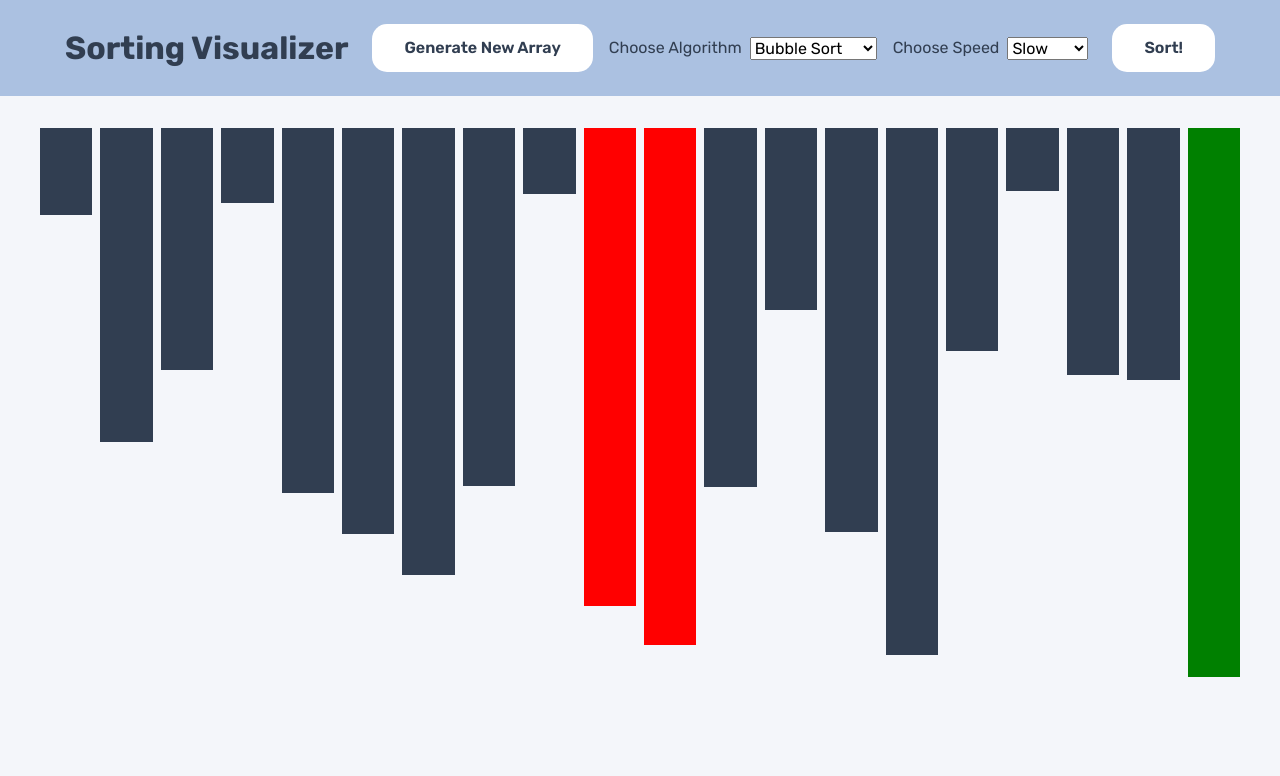
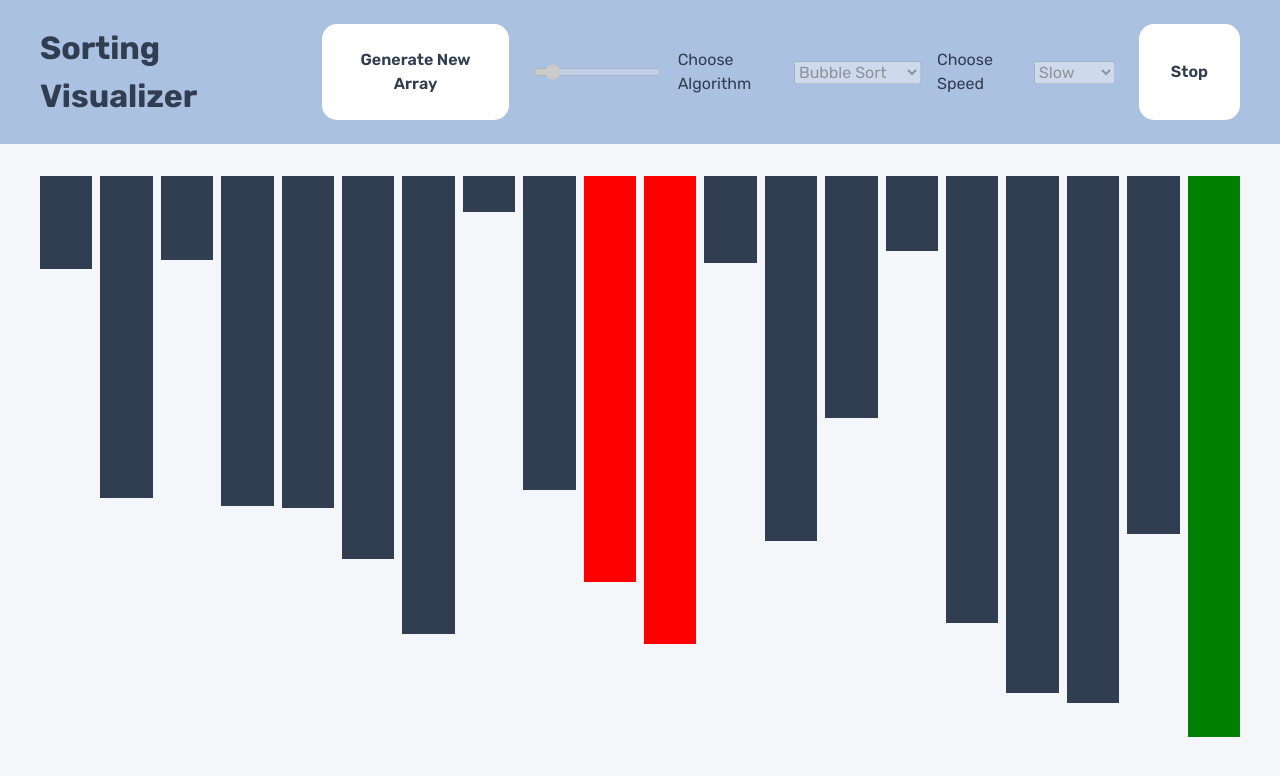
Before and after one commit to Mckaay/sorting-visualizer, a Vue app: page / in a window 1280 px wide. Both pictures are taken after a click on the button "Sort!". Shown: the top 776 px of the page. Built offline with nearby package versions, Linux system fonts and the light colour scheme.

Commit message:
Dynamic width, Array sizing button, and stop sorting logic

```diff
--- a/src/App.vue
+++ b/src/App.vue
@@ -5,8 +5,6 @@ import Footer from "@/components/Footer.vue";
 import {useSortingVisualizerStore} from "@/stores/sortingVisualizer.js";
 
 const sortingVisualizerStore = useSortingVisualizerStore();
-
-sortingVisualizerStore.generateNewArray(10);
 </script>
 
 <template>
--- a/src/components/Bar.vue
+++ b/src/components/Bar.vue
@@ -1,20 +1,11 @@
 <script setup>
 import {useSortingVisualizerStore} from "@/stores/sortingVisualizer.js";
-import {onMounted, ref} from "vue";
+import {onBeforeMount, onMounted, ref} from "vue";
 
 const { bar } = defineProps(['bar']);
 const sortingVisualizerStore = useSortingVisualizerStore();
 
 const barWidth = ref(0);
-
-onMounted(() => {
-  const barContainer = document.querySelector('.bar-container');
-  const barContainerWidth = barContainer.offsetWidth;
-  const arrayLength = sortingVisualizerStore.array.length;
-  const gapSpace = (arrayLength - 1) * 8;
-
-  barWidth.value = (barContainerWidth - gapSpace) / arrayLength;
-})
 
 const barClasses = (bar) => {
   return {
@@ -29,13 +20,16 @@ const barClasses = (bar) => {
 </script>
 
 <template>
-  <div class="bar" :class="barClasses(bar)"  :style="{ height: `${bar.number}px`, width: `${barWidth}px` }"></div>
-</template>
+  <div
+      class="bar"
+      :class="barClasses(bar)"
+      :style="`--bar-width: ${sortingVisualizerStore.barWidth}px; height: ${bar.number}px;`"
+  ></div></template>
 
 
 <style scoped>
   .bar {
-    width: 20px;
+    width: var(--bar-width);
     background-color: var(--color-dark-navy);
   }
 
--- a/src/components/Button.vue
+++ b/src/components/Button.vue
@@ -21,4 +21,12 @@
     cursor: pointer;
     background-color: var(--color-light-gray);
   }
+
+  .primary:disabled {
+    pointer-events: none;
+  }
+
+  button:disabled {
+    cursor: not-allowed;
+  }
 </style>
--- a/src/components/Header.vue
+++ b/src/components/Header.vue
@@ -2,6 +2,7 @@
 import { useSortingVisualizerStore } from '@/stores/sortingVisualizer.js';
 import Select from './Select.vue';
 import Button from './Button.vue';
+import {ref} from "vue";
 
 const sortingVisualizerStore = useSortingVisualizerStore();
 
@@ -12,6 +13,12 @@ const updateAlgorithm = (value) => {
 const updateSpeed = (value) => {
   sortingVisualizerStore.currentSpeedSelected = value;
 };
+
+
+const updateSize = (event) => {
+  sortingVisualizerStore.arraySize = event.target.value;
+  sortingVisualizerStore.generateNewArray();
+}
 </script>
 
 <template>
@@ -20,7 +27,10 @@ const updateSpeed = (value) => {
       <div class="wrapper">
         <h1>Sorting Visualizer</h1>
         <div class="options-wrapper">
-          <Button @click="sortingVisualizerStore.generateNewArray(20)" text="Generate New Array" />
+          <div class="wrapper">
+            <Button :disabled="sortingVisualizerStore.currentlySorting" @click="sortingVisualizerStore.generateNewArray(20)" text="Generate New Array" />
+            <input @change="updateSize" :disabled="sortingVisualizerStore.currentlySorting" type="range" min="10" max="100" value="20">
+          </div>
           <Select
               label="Choose Algorithm"
               name="algorithm"
@@ -34,7 +44,8 @@ const updateSpeed = (value) => {
               @change="updateSpeed"
           />
         </div>
-        <Button @click="sortingVisualizerStore.startSorting()" text="Sort!" />
+        <Button v-if="!sortingVisualizerStore.currentlySorting" :disabled="sortingVisualizerStore.currentlySorting  || sortingVisualizerStore.sorted" @click="sortingVisualizerStore.startSorting()" text="Sort!" />
+        <Button v-else @click="sortingVisualizerStore.currentlySorting = false" text="Stop" />
       </div>
     </div>
   </header>
--- a/src/components/Select.vue
+++ b/src/components/Select.vue
@@ -1,8 +1,11 @@
 <script setup>
+import {useSortingVisualizerStore} from "@/stores/sortingVisualizer.js";
+
 const props = defineProps(['name', 'label', 'options']);
 const emit = defineEmits(['change']);
 
-// Emit selected value on change
+const sortingVisualizerStore = useSortingVisualizerStore();
+
 const handleSelectChange = (event) => {
   emit('change', event.target.value);
 };
@@ -11,7 +14,7 @@ const handleSelectChange = (event) => {
 <template>
   <div class="select-wrapper">
     <label :for="name">{{ label }}</label>
-    <select :name="name" class="select" @change="handleSelectChange">
+    <select :disabled="sortingVisualizerStore.currentlySorting" :name="name" class="select" @change="handleSelectChange">
       <option v-for="option in options" :key="option.value" :value="option.value">
         {{ option.name }}
       </option>
--- a/src/components/SortingVisualizer.vue
+++ b/src/components/SortingVisualizer.vue
@@ -4,7 +4,6 @@ import {useSortingVisualizerStore} from "@/stores/sortingVisualizer.js";
 import Bar from "@/components/Bar.vue";
 
 const sortingVisualizerStore = useSortingVisualizerStore();
-sortingVisualizerStore.generateNewArray(20);
 
 </script>
 
--- a/src/modules/SortingVisualizer/Algorithms/bubbleSort.js
+++ b/src/modules/SortingVisualizer/Algorithms/bubbleSort.js
@@ -1,14 +1,20 @@
+import {useSortingVisualizerStore} from "@/stores/sortingVisualizer.js";
+import {ref} from "vue";
+
 function delay(ms) {
     return new Promise(resolve => setTimeout(resolve, ms));
 }
 
-
 export default async function bubbleSort(ms,array) {
     let n = array.length;
     let y = 0;
+    const visualizerStore = useSortingVisualizerStore()
 
     for (let i = 0; i < n; i++) {
         for (y = 0; y < n - 1 - i; y++) {
+            if (!visualizerStore.currentlySorting) {
+                return false;
+            }
             array[y].currentlyComparing = true;
             array[y + 1].currentlyComparing = true;
 
@@ -24,5 +30,5 @@ export default async function bubbleSort(ms,array) {
         array[y].alreadyCompared = true;
     }
 
-    return array;
+    return true;
 }
--- a/src/modules/SortingVisualizer/Algorithms/insertionSort.js
+++ b/src/modules/SortingVisualizer/Algorithms/insertionSort.js
@@ -1,19 +1,31 @@
+import { useSortingVisualizerStore } from "@/stores/sortingVisualizer.js";
+
 function delay(ms) {
     return new Promise(resolve => setTimeout(resolve, ms));
 }
 
-export default async function insertionSort(ms,array) {
-    let n = array.length;
+export default async function insertionSort(ms, array) {
+    const n = array.length;
+    const visualizerStore = useSortingVisualizerStore();
 
     for (let i = 0; i < n - 1; i++) {
-        array[i+1].alreadyCompared = true;
+        array[i + 1].alreadyCompared = true;
         for (let y = i + 1; y > 0; y--) {
+            if (!visualizerStore.currentlySorting) {
+                return false;
+            }
+
             array[y].currentlyComparing = true;
             array[y - 1].currentlyComparing = true;
-            if (array[y].number > array[y - 1].number) {
+
+            if (array[y].number >= array[y - 1].number) {
                 await delay(ms);
                 array[y].currentlyComparing = false;
                 array[y - 1].currentlyComparing = false;
+                if (i === n - 2) {
+                    await delay(60);
+                    array[y].alreadyCompared = true;
+                }
                 break;
             }
 
@@ -24,8 +36,15 @@ export default async function insertionSort(ms,array) {
             await delay(ms);
             array[y].currentlyComparing = false;
             array[y - 1].currentlyComparing = false;
+
+            if (i === n-2) {
+                await delay(60);
+                array[y].alreadyCompared = true;
+            }
         }
-        array[i+1].alreadyCompared = false;
+
+        array[i + 1].alreadyCompared = false;
     }
+
     return array;
 }
--- a/src/modules/SortingVisualizer/Algorithms/quickSort.js
+++ b/src/modules/SortingVisualizer/Algorithms/quickSort.js
@@ -1,9 +1,10 @@
+import {useSortingVisualizerStore} from "@/stores/sortingVisualizer.js";
+
 function delay(ms) {
     return new Promise(resolve => setTimeout(resolve, ms));
 }
 
 async function partition(ms, array, low, high) {
-    console.log(ms);
     let pivotValue = array[high].number;
 
     array[high].pivot = true;
@@ -30,11 +31,17 @@ async function partition(ms, array, low, high) {
     return i + 1;
 }
 
-export default async function quickSort(ms,array, low = 0, high = array.length - 1) {
+export default async function quickSort(ms,array, low = 0, high = array.length - 1, visualizerStore = useSortingVisualizerStore()) {
+    if (!visualizerStore.currentlySorting) {
+        return false;
+    }
+
     if (low < high) {
         let pivotIndex = await partition(ms,array, low, high);
 
         await quickSort(ms, array, low, pivotIndex - 1);
         await quickSort(ms, array, pivotIndex + 1, high);
     }
+
+    return true;
 }
--- a/src/modules/SortingVisualizer/Algorithms/selectionSort.js
+++ b/src/modules/SortingVisualizer/Algorithms/selectionSort.js
@@ -1,3 +1,5 @@
+import {useSortingVisualizerStore} from "@/stores/sortingVisualizer.js";
+
 function delay(ms) {
     return new Promise(resolve => setTimeout(resolve, ms));
 }
@@ -5,14 +7,19 @@ function delay(ms) {
 export default async function selectionSort(ms,array) {
     let n = array.length;
     let y = 0;
+    let minimumIndex = 0;
 
-    let minimumIndex = 0;
+    const visualizerStore = useSortingVisualizerStore();
 
     for (let i = 0; i < n; i++) {
         let min = array[i].number;
         let swapIndex = i;
 
         for(y = i+1; y < n; y++) {
+            if (!visualizerStore.currentlySorting) {
+                return false;
+            }
+
             array[y].currentlyComparing = true;
             array[y - 1].currentlyComparing = true;
 
--- a/src/stores/sortingVisualizer.js
+++ b/src/stores/sortingVisualizer.js
@@ -1,23 +1,36 @@
 // store file (e.g., useSortingVisualizerStore.js)
-import { ref } from 'vue';
+import {computed, onMounted, ref, watch} from 'vue';
 import { defineStore } from 'pinia';
 import { sortingAlgorithms, algorithmOptions, speedOptions } from "@/modules/SortingVisualizer/options.js";
 import quickSort from "@/modules/SortingVisualizer/Algorithms/quickSort.js";
 
 export const useSortingVisualizerStore = defineStore('visualizer', () => {
     const array = ref([]);
+    const arraySize = ref(20);
     const sorted = ref(false);
     const currentAlgorithmSelected = ref('bubble');
     const currentSpeedSelected = ref('slow');
+    const currentlySorting = ref(false);
 
-    const generateNewArray = (size) => {
-        array.value = Array.from({ length: size }, () => ({
+    const barWidth = computed(() => {
+        const barContainerWidth = 1200;
+        const gapSpace = (arraySize.value - 1) * 8;
+
+        return barWidth.value = (barContainerWidth - gapSpace) / arraySize.value;
+    })
+
+    const generateNewArray = () => {
+        array.value = [];
+
+        array.value = Array.from({ length: arraySize.value }, () => ({
             number: Math.floor(Math.random() * 580) + 20,
             currentlyComparing: false,
             alreadyCompared: false
         }));
         sorted.value = false;
     };
+
+    generateNewArray(arraySize.value);
 
     const startSorting = async () => {
         if (!currentAlgorithmSelected.value) {
@@ -30,21 +43,25 @@ export const useSortingVisualizerStore = defineStore('visualizer', () => {
         const delay = speed ? speed.delay : 500;
 
         if (algorithmCallback) {
-            await algorithmCallback(delay, array.value);
-            sorted.value = true;
+            currentlySorting.value = true;
+            sorted.value = await algorithmCallback(delay, array.value);
+            currentlySorting.value = false;
         } else {
             console.error("Invalid algorithm selected");
         }
     };
 
     return {
+        array,
+        arraySize,
+        algorithmOptions,
+        speedOptions,
         currentAlgorithmSelected,
-        speedOptions,
         currentSpeedSelected,
-        algorithmOptions,
-        array,
+        sorted,
+        currentlySorting,
+        barWidth,
         generateNewArray,
-        startSorting,
-        sorted
+        startSorting
     };
 });
```
